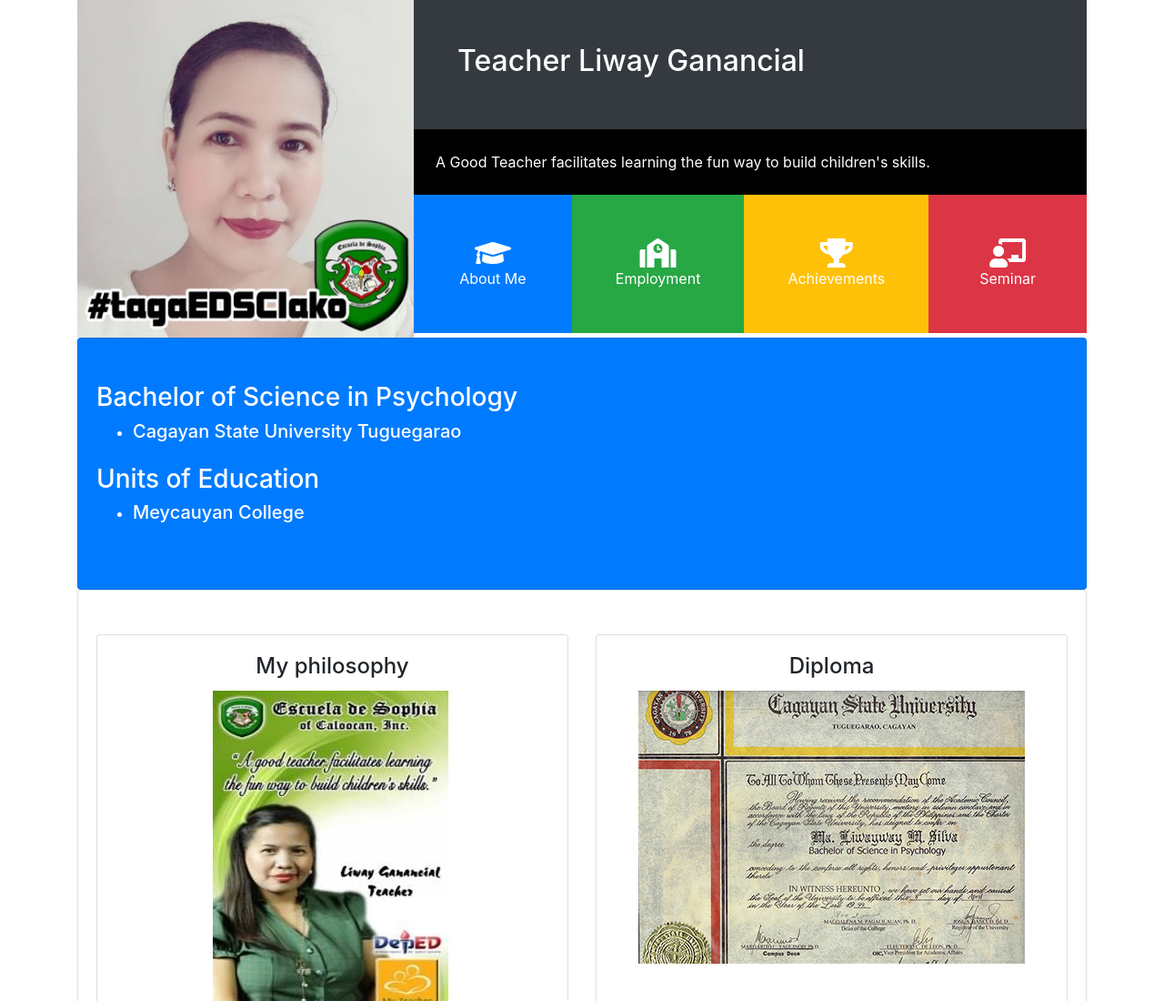
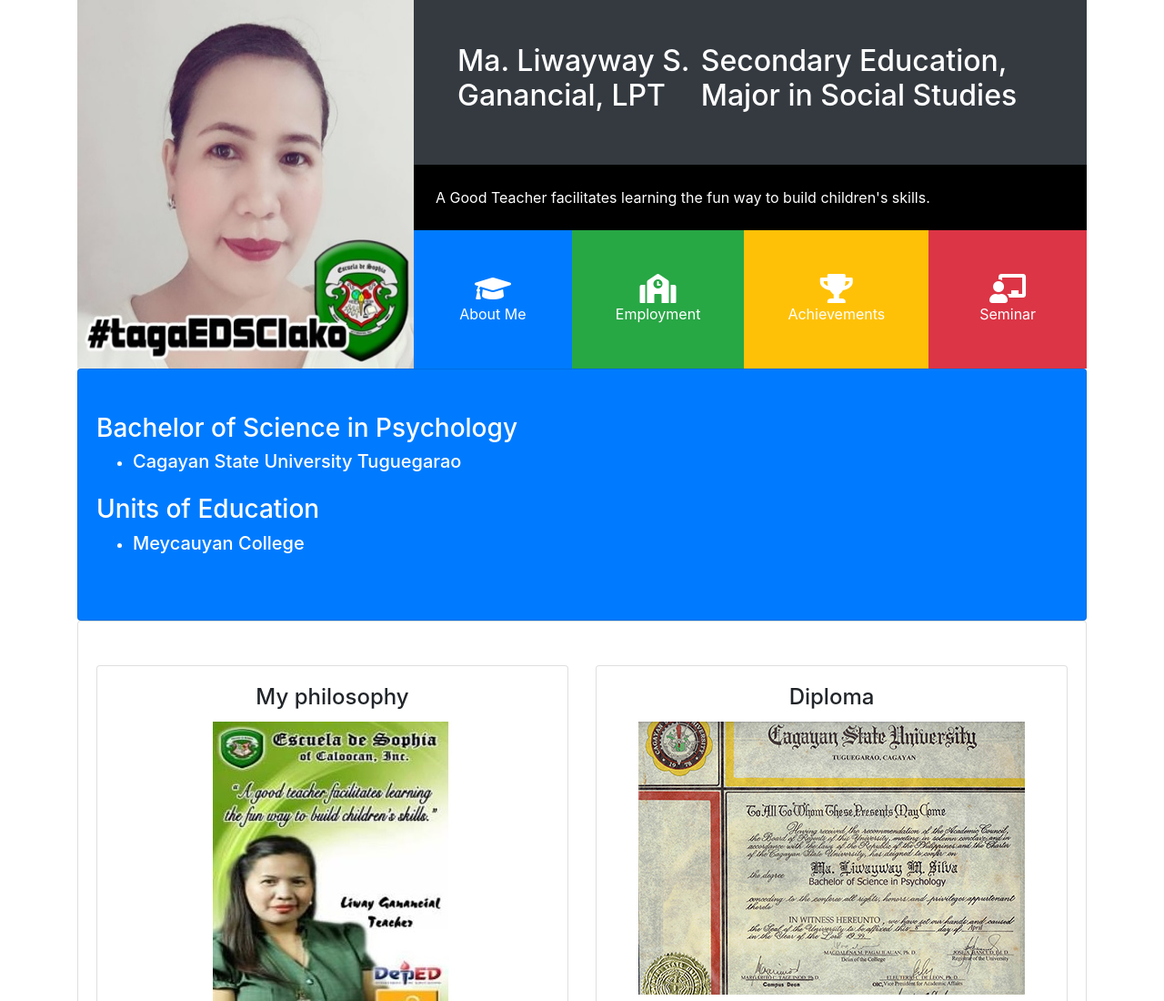
Before and after one commit to reagankg/liwayway, a plain HTML site: page index.html in a window 1280 px wide. Shown: the top 1100 px of the page at 91% size. Drawn offline with nearby package versions, Linux system fonts and the light colour scheme; some packages are replaced by stand-ins of ours; a script that the page names is missing.

Commit message:
Update index.html
2nd

```diff
--- a/index.html
+++ b/index.html
@@ -25,7 +25,8 @@
           <div class="d-flex flex-column">
             <div class="p-5 bg-dark text-white">
               <div class="d-flex flex-row justify-content-between align-items-center">
-                <h3 class="h2">Teacher Liway Ganancial</h3>
+                <h3 class="h2">Ma. Liwayway S. Ganancial, LPT</h3>
+                <h3 class="h2">Secondary Education, Major in Social Studies</h2>
               </div>
             </div>
 
```
